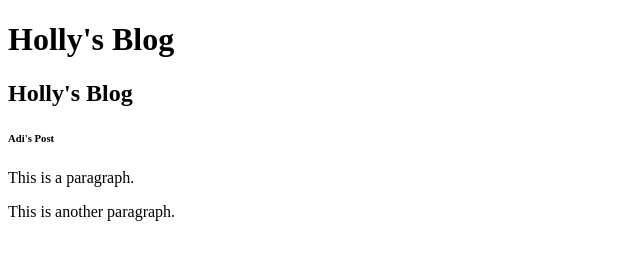
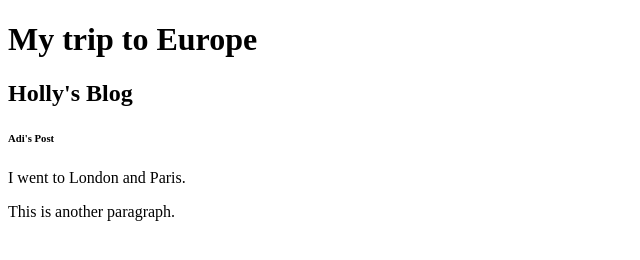
Before and after one commit to mindfulholly/mindfulholly.github.io, a plain HTML site: page index.html in a window 1280 px wide. Shown: the whole page, without its empty margins (0-640 px from the left). Drawn offline with Linux system fonts and the light colour scheme.

Commit message:
Update index.html

```diff
--- a/index.html
+++ b/index.html
@@ -1,16 +1,16 @@
 <!DOCTYPE html>
 <html>
 <head>
-<title> Mindful Holly's Blog </title>
+<title> MindfulHolly's Blog </title>
 </head>
 
 <body>
 
-<h1> Holly's Blog </h1>
+<h1> My trip to Europe </h1>
 <h2> Holly's Blog </h2>
 <h6> Adi's Post </h6>
 
-<p>This is a paragraph.</p>
+<p> I went to London and Paris.</p>
 <p>This is another paragraph.</p>
 
 </body>
```
